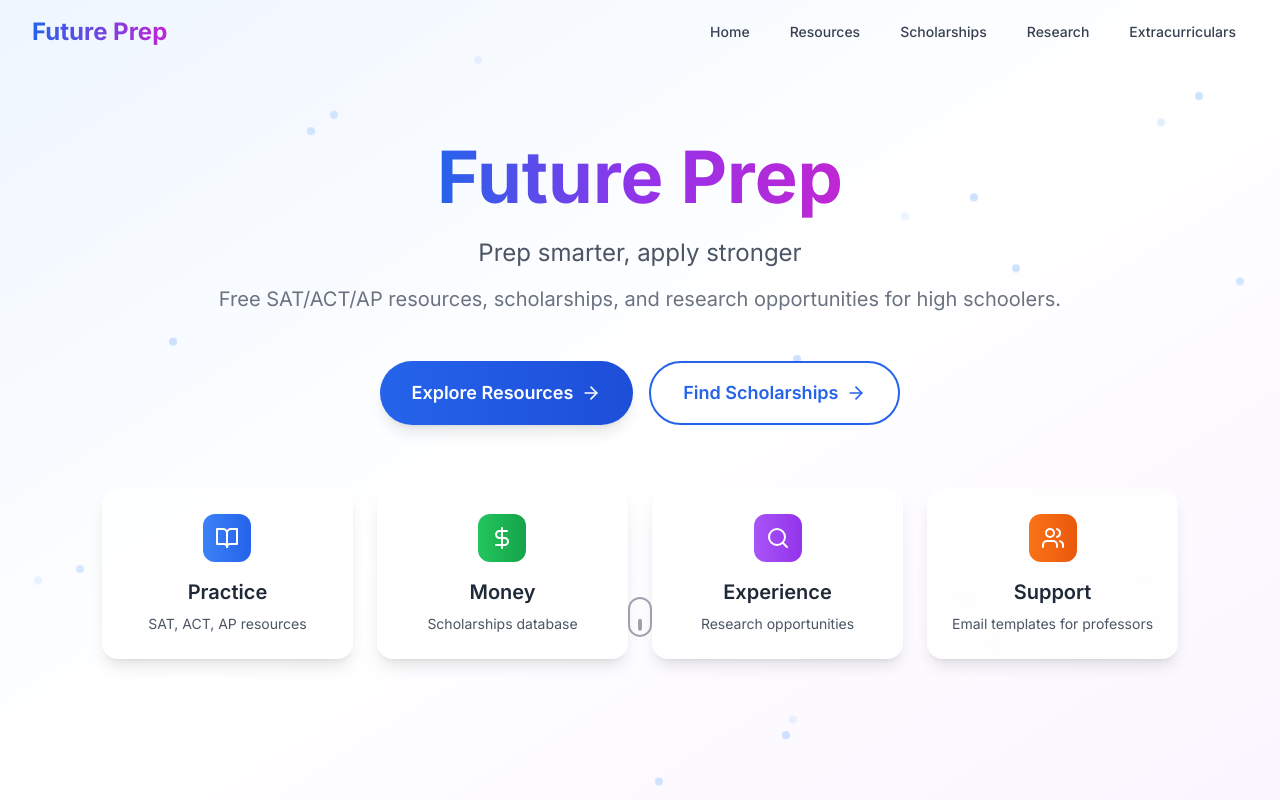
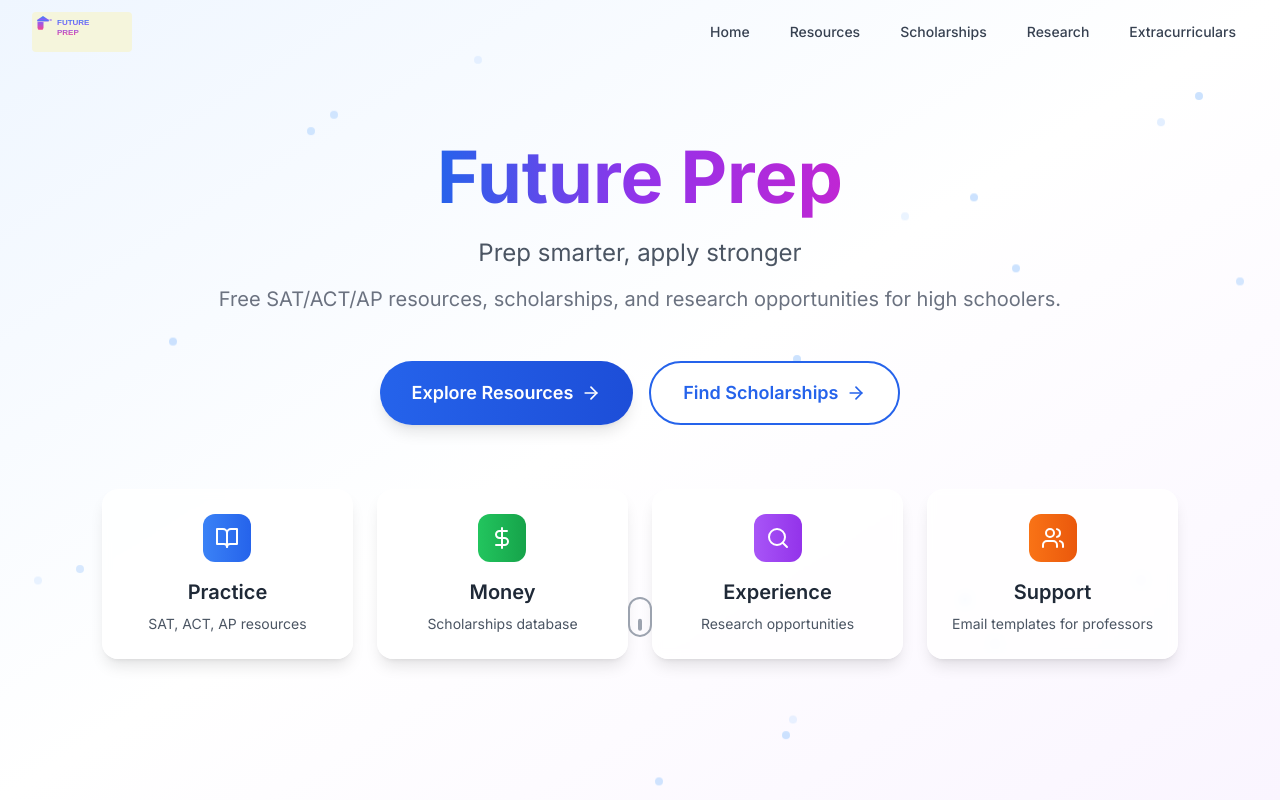
Before and after one commit to RayAzhari/Future-Prep, a Next.js app: page / in a window 1280 px wide. Shown: the top 800 px of the page. Built offline with nearby package versions, Linux system fonts and the light colour scheme.

Commit message:
Add Future Prep logo to the site
- Created public/images directory for static assets
- Added custom SVG logo with graduation cap, open book, and gradient text
- Updated Navigation component to use logo image instead of text
- Logo features blue-to-purple-to-pink gradient design matching brand colors

```diff
--- a/src/components/Navigation.tsx
+++ b/src/components/Navigation.tsx
@@ -3,6 +3,7 @@
 import React, { useState, useEffect } from 'react'
 import { motion } from 'framer-motion'
 import { Menu, X } from 'lucide-react'
+import Image from 'next/image'
 
 export default function Navigation() {
   const [isScrolled, setIsScrolled] = useState(false)
@@ -69,9 +70,14 @@ export default function Navigation() {
             className="flex-shrink-0 cursor-pointer"
             onClick={() => handleNavigation({ label: 'Home', id: 'home' })}
           >
-            <h1 className="text-2xl font-bold bg-gradient-to-r from-primary-600 to-secondary-600 bg-clip-text text-transparent">
-              Future Prep
-            </h1>
+            <Image
+              src="/images/logo.svg"
+              alt="Future Prep Logo"
+              width={120}
+              height={48}
+              className="h-10 w-auto"
+              priority
+            />
           </motion.div>
 
           {/* Desktop Navigation */}
```
Also changed, not shown: public/images/logo.svg (added).
